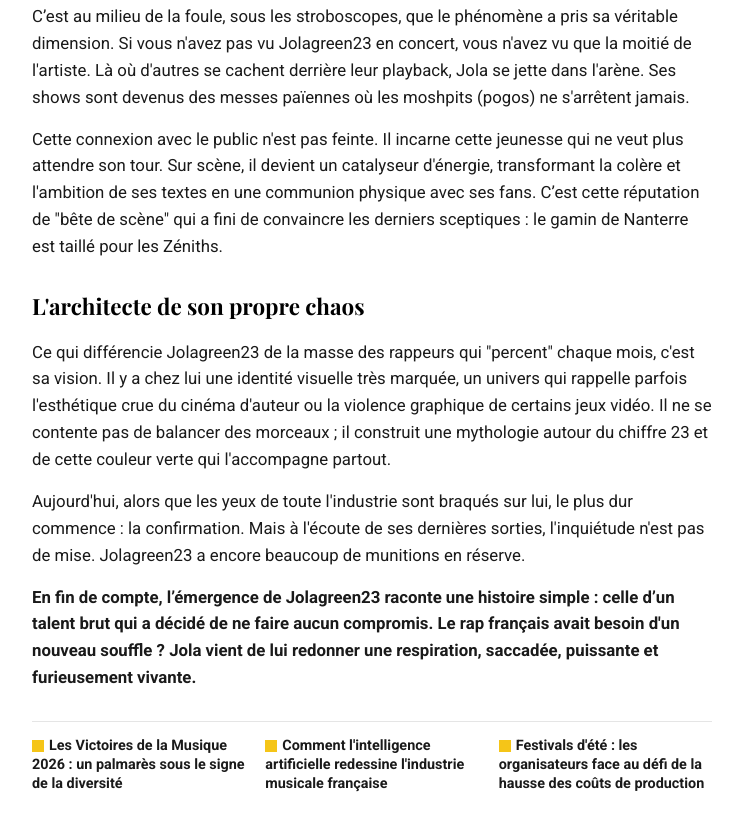
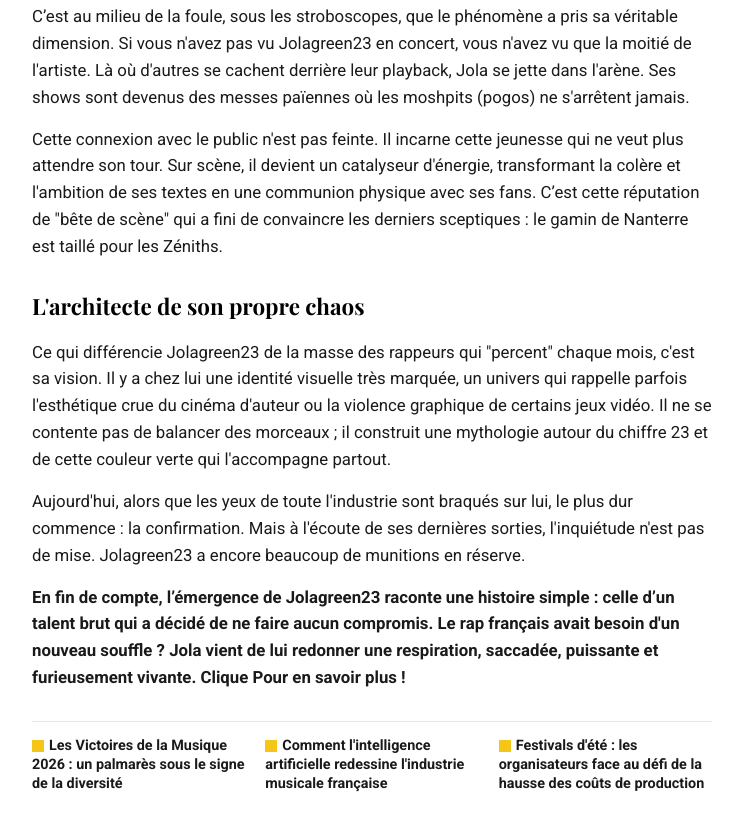
Before and after one commit to MohamedNimagaPro/FakeNews, a plain HTML site: page index.html in a window 1280 px wide. Shown: the part 1769-2592 px from the top of the page, without its empty margins (78-821 px from the left). Drawn offline with nearby package versions, Linux system fonts and the light colour scheme; a web font is replaced by a local one.

Commit message:
Update index.html

```diff
--- a/index.html
+++ b/index.html
@@ -155,7 +155,7 @@
             <p>Ce qui différencie Jolagreen23 de la masse des rappeurs qui "percent" chaque mois, c'est sa vision. Il y a chez lui une identité visuelle très marquée, un univers qui rappelle parfois l'esthétique crue du cinéma d'auteur ou la violence graphique de certains jeux vidéo. Il ne se contente pas de balancer des morceaux ; il construit une mythologie autour du chiffre 23 et de cette couleur verte qui l'accompagne partout.</p>
             <p>Aujourd'hui, alors que les yeux de toute l'industrie sont braqués sur lui, le plus dur commence : la confirmation. Mais à l'écoute de ses dernières sorties, l'inquiétude n'est pas de mise. Jolagreen23 a encore beaucoup de munitions en réserve.</p>
 
-            <p><strong>En fin de compte, l’émergence de Jolagreen23 raconte une histoire simple : celle d’un talent brut qui a décidé de ne faire aucun compromis. Le rap français avait besoin d'un nouveau souffle ? Jola vient de lui redonner une respiration, saccadée, puissante et furieusement vivante.</strong></p>
+            <p><strong>En fin de compte, l’émergence de Jolagreen23 raconte une histoire simple : celle d’un talent brut qui a décidé de ne faire aucun compromis. Le rap français avait besoin d'un nouveau souffle ? Jola vient de lui redonner une respiration, saccadée, puissante et furieusement vivante. Clique Pour en savoir plus !</strong></p>
 
             <div class="related-links">
                 <div><span class="yellow-square"></span>Les Victoires de la Musique 2026 : un palmarès sous le signe de la diversité</div>
```
